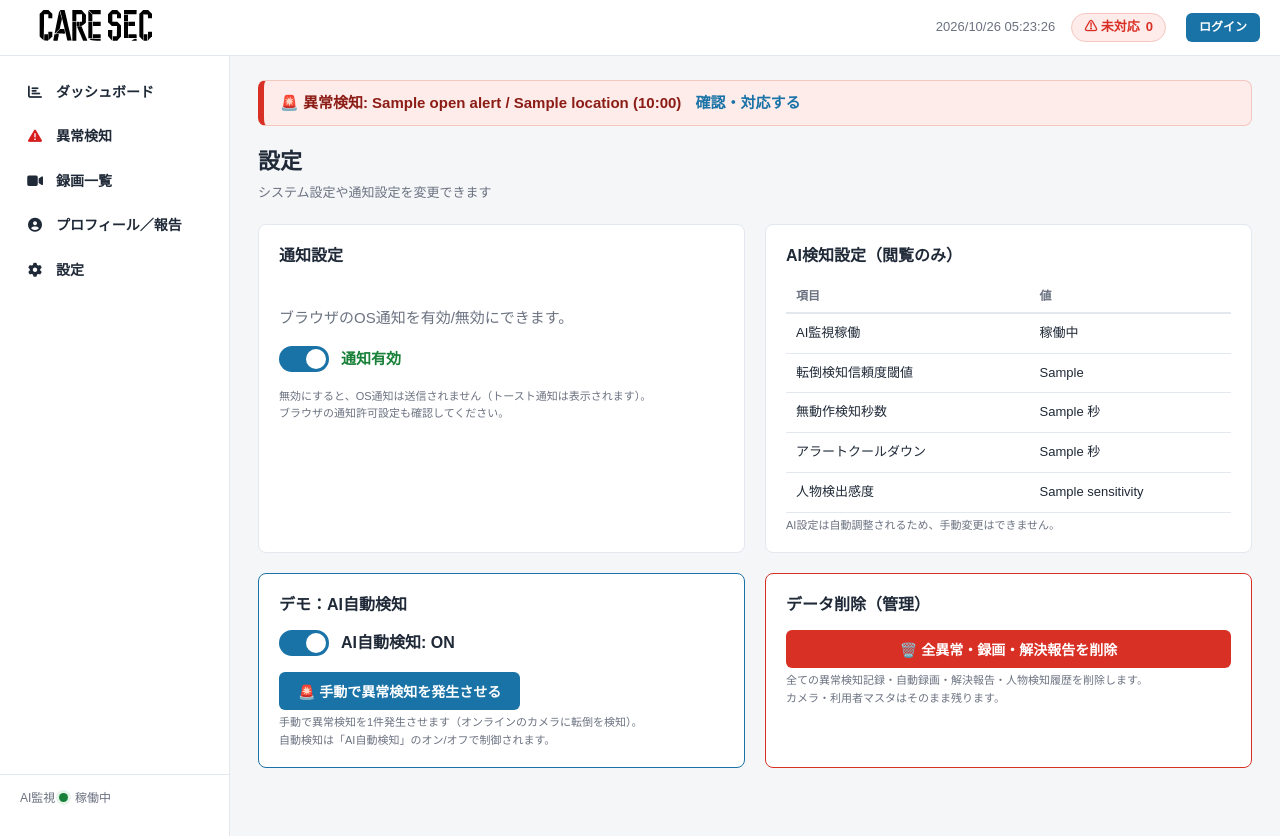
After one commit to AkatukaMasakaze/care_sec, a Django app: template templates/accounts/settings.html in a window 1280 px wide. The commit adds this page. Run offline with Django 3.2, Linux system fonts and the light colour scheme; the template is opened without the code that fills it: most values are stand-ins (such as "Sample title", 1, 10 or a date in 2020).

Commit message:
Add files via upload

```diff
--- a/config/settings.py
+++ b/config/settings.py
@@ -25,7 +25,7 @@ SECRET_KEY = "django-insecure-&lu(+x7n)zh5ju=s3tkb6!86gh92e+b+!a#i_f-@a8300b#e$*
 # SECURITY WARNING: don't run with debug turned on in production!
 DEBUG = True
 
-ALLOWED_HOSTS = ["localhost", "127.0.0.1", "testserver"]
+ALLOWED_HOSTS = ["localhost", "127.0.0.1", "testserver", "153.156.10.130", " 133.106.32.114"]
 
 
 # Application definition
--- a/config/urls.py
+++ b/config/urls.py
@@ -20,6 +20,8 @@ urlpatterns = [
          name="login"),
     path("accounts/logout/", views.logout_view, name="logout"),
     path("accounts/profile/", views.profile, name="profile"),
+    path("accounts/settings/", views.settings_page, name="settings"),
+    path("accounts/settings/action/", views.settings, name="settings_action"),
     path("reports/create/", views.report_create, name="report_create"),
 
 
--- a/static/css/style.css
+++ b/static/css/style.css
@@ -723,6 +723,93 @@ input:checked + .toggle-slider:before {
   opacity: 1;
 }
 
+/* ---------- デモ・危険カード ---------- */
+.camera-grid {
+  display: grid;
+  grid-template-columns: repeat(auto-fill, minmax(340px, 1fr));
+  gap: 18px;
+  margin-bottom: 20px;
+}
+.camera-tile {
+  margin: 0;
+  background: var(--color-surface);
+  border: 1px solid var(--color-border);
+  border-radius: var(--radius);
+  overflow: hidden;
+}
+.camera-tile__screen {
+  position: relative;
+  aspect-ratio: 16 / 9;
+  background: #101418;
+}
+.camera-tile__stream { position: absolute; inset: 0; width: 100%; height: 100%; object-fit: cover; display: block; }
+.camera-tile__placeholder {
+  width: 100%; height: 100%;
+  display: flex; align-items: center; justify-content: center;
+  flex-direction: column;
+  color: #8b95a1; font-size: 14px; text-align: center;
+}
+.camera-tile__overlay { position: absolute; inset: 0; pointer-events: none; }
+.camera-tile__overlay .ai-box {
+  position: absolute;
+  border: 2px solid var(--color-danger);
+  border-radius: 4px;
+  box-shadow: 0 0 0 9999px rgba(217, 48, 37, .08) inset;
+}
+.camera-tile__overlay .ai-box::after {
+  content: attr(data-label);
+  position: absolute;
+  top: -22px; left: -2px;
+  background: var(--color-danger);
+  color: #fff;
+  font-size: 11px;
+  font-weight: 700;
+  padding: 1px 8px;
+  border-radius: 4px 4px 0 0;
+}
+.camera-tile__rec {
+  position: absolute; top: 10px; right: 12px;
+  color: var(--color-danger);
+  font-size: 12px; font-weight: 700;
+  animation: blink 1.6s infinite;
+}
+.camera-tile__ai {
+  position: absolute; top: 10px; left: 12px;
+  background: rgba(26, 115, 167, .85);
+  color: #fff;
+  font-size: 11px; font-weight: 700;
+  padding: 2px 10px;
+  border-radius: 999px;
+}
+@keyframes blink { 0%,100% { opacity: 1; } 50% { opacity: .25; } }
+.camera-tile__meta {
+  display: flex; align-items: center; gap: 8px;
+  padding: 10px 14px;
+  font-size: 13px;
+}
+.camera-tile__meta .chip { margin-left: auto; }
+
+/* ---------- デモカード / 危険カード ---------- */
+.demo-card { border-color: var(--color-primary); }
+.danger-card { border-color: var(--color-danger); }
+.toggle-group {
+  display: flex;
+  align-items: center;
+  gap: 12px;
+  margin-bottom: 16px;
+}
+.toggle-label {
+  font-size: 16px;
+  font-weight: 700;
+  color: var(--color-text);
+}
+.btn--danger {
+  background: var(--color-danger);
+  color: #fff;
+}
+.btn--danger:hover { filter: brightness(.94); }
+.btn--block { width: 100%; }
+
 /* ---------- レスポンシブ ---------- */
 @media (max-width: 900px) {
   .layout {
--- a/static/js/app.js
+++ b/static/js/app.js
@@ -64,7 +64,7 @@
   });
 
   /* ---------- Web Notifications API(OS通知) ---------- */
-  var notificationEnabled = localStorage.getItem('caresec_notifications') !== 'disabled';
+  var notificationEnabled = localStorage.getItem('care_alerts_enabled') !== 'false';
 
   function requestNotificationPermission() {
     if (!('Notification' in window)) {
@@ -76,13 +76,16 @@
       return;
     }
 
-    if (Notification.permission !== 'denied') {
-      Notification.requestPermission().then(function (permission) {
-        if (permission === 'granted') {
-          console.log('通知が許可されました');
-        }
-      });
+    if (Notification.permission === 'denied') {
+      console.log('通知はブロックされています');
+      return;
     }
+
+    Notification.requestPermission().then(function (permission) {
+      if (permission === 'granted') {
+        console.log('通知が許可されました');
+      }
+    });
   }
 
   function sendOSNotification(title, options) {
@@ -108,15 +111,15 @@
     }
   }
 
-  // 初回訪問時に通知許可を要求
-  if (notificationEnabled) {
+  // 初回訪問時に通知許可を要求（一度だけ、許可/拒否済みはスキップ）
+  if (notificationEnabled && Notification.permission === 'default') {
     requestNotificationPermission();
   }
 
-  // 通知設定変更イベント(設定ページから)
+  // 通知設定変更イベント(他タブから)
   window.addEventListener('storage', function (e) {
-    if (e.key === 'caresec_notifications') {
-      notificationEnabled = e.newValue !== 'disabled';
+    if (e.key === 'care_alerts_enabled') {
+      notificationEnabled = e.newValue !== 'false';
     }
   });
 
@@ -258,14 +261,14 @@
 
   if (notificationToggle) {
     // 初期状態を設定
-    var isEnabled = localStorage.getItem('caresec_notifications') !== 'disabled';
+    var isEnabled = localStorage.getItem('care_alerts_enabled') !== 'false';
     notificationToggle.checked = isEnabled;
     updateNotificationStatus(isEnabled);
 
     // トグル変更時
     notificationToggle.addEventListener('change', function () {
       var enabled = this.checked;
-      localStorage.setItem('caresec_notifications', enabled ? 'enabled' : 'disabled');
+      localStorage.setItem('care_alerts_enabled', enabled ? 'true' : 'false');
       updateNotificationStatus(enabled);
 
       if (enabled) {
--- /dev/null
+++ b/templates/accounts/settings.html
@@ -0,0 +1,111 @@
+{% extends "base.html" %}
+
+{% block title %}設定｜CARE SEC 転倒・異常検知システム{% endblock %}
+
+{% block content %}
+<div class="page-header">
+  <h1>設定</h1>
+  <p class="page-header__sub">システム設定や通知設定を変更できます</p>
+</div>
+
+<div class="grid-2">
+  {# ===== 通知設定 ===== #}
+  <section class="card">
+    <div class="card__header">
+      <h2>通知設定</h2>
+    </div>
+    <div class="notification-settings">
+      <p class="muted">ブラウザのOS通知を有効/無効にできます。</p>
+      <div class="notification-toggle">
+        <label class="toggle-switch">
+          <input type="checkbox" id="notification-toggle" checked>
+          <span class="toggle-slider"></span>
+        </label>
+        <span id="notification-status">通知有効</span>
+      </div>
+      <p class="field__help">
+        無効にすると、OS通知は送信されません（トースト通知は表示されます）。<br>
+        ブラウザの通知許可設定も確認してください。
+      </p>
+    </div>
+  </section>
+
+  {# ===== AI設定（閲覧のみ） ===== #}
+  <section class="card">
+    <div class="card__header">
+      <h2>AI検知設定（閲覧のみ）</h2>
+    </div>
+    <table class="table">
+      <thead>
+        <tr><th>項目</th><th>値</th></tr>
+      </thead>
+      <tbody>
+        <tr><td>AI監視稼働</td><td>{{ ai_settings.enabled|yesno:"稼働中,停止中" }}</td></tr>
+        <tr><td>転倒検知信頼度閾値</td><td>{{ ai_settings.fall_threshold }}</td></tr>
+        <tr><td>無動作検知秒数</td><td>{{ ai_settings.stillness_seconds }} 秒</td></tr>
+        <tr><td>アラートクールダウン</td><td>{{ ai_settings.cooldown_seconds }} 秒</td></tr>
+        <tr><td>人物検出感度</td><td>{{ ai_settings.sensitivity }}</td></tr>
+      </tbody>
+    </table>
+    <p class="field__help">AI設定は自動調整されるため、手動変更はできません。</p>
+  </section>
+
+  {# ===== デモ：AI自動検知・手動検知 ===== #}
+  <section class="card demo-card">
+    <div class="card__header">
+      <h2>デモ：AI自動検知</h2>
+    </div>
+    <form method="post" action="{% url 'settings_action' %}" id="demo-form">
+      {% csrf_token %}
+      <input type="hidden" name="action" id="demo-action" value="">
+      <div class="demo-controls">
+        <div class="toggle-group">
+          <label class="toggle-switch">
+            <input type="checkbox" id="ai-auto-toggle"
+                   {% if ai_settings.enabled %}checked{% endif %}
+                   onchange="toggleAI(this)">
+            <span class="toggle-slider"></span>
+          </label>
+          <span class="toggle-label" id="ai-status">
+            {{ ai_settings.enabled|yesno:"AI自動検知: ON,AI自動検知: 停止" }}
+          </span>
+        </div>
+        <button type="button" onclick="submitManualAlert()" class="btn btn--primary">
+          🚨 手動で異常検知を発生させる
+        </button>
+      </div>
+      <p class="field__help">
+        手動で異常検知を1件発生させます（オンラインのカメラに転倒を検知）。<br>
+        自動検知は「AI自動検知」のオン/オフで制御されます。
+      </p>
+    </form>
+    <script>
+      function toggleAI(checkbox) {
+        document.getElementById('demo-action').value = checkbox.checked ? 'toggle_ai_on' : 'toggle_ai_off';
+        document.getElementById('demo-form').submit();
+      }
+      function submitManualAlert() {
+        document.getElementById('demo-action').value = 'manual_alert';
+        document.getElementById('demo-form').submit();
+      }
+    </script>
+  </section>
+
+  {# ===== データ削除（管理） ===== #}
+  <section class="card danger-card">
+    <div class="card__header">
+      <h2>データ削除（管理）</h2>
+    </div>
+    <form method="post" action="{% url 'settings_action' %}" onsubmit="return confirm('本当にすべての異常検知・録画・解決報告を削除しますか？この操作は元に戻せません。');">
+      {% csrf_token %}
+      <button type="submit" name="action" value="clear_all_data" class="btn btn--danger btn--block">
+        🗑️ 全異常・録画・解決報告を削除
+      </button>
+      <p class="field__help">
+        全ての異常検知記録・自動録画・解決報告・人物検知履歴を削除します。<br>
+        カメラ・利用者マスタはそのまま残ります。
+      </p>
+    </form>
+  </section>
+</div>
+{% endblock %}
--- a/templates/base.html
+++ b/templates/base.html
@@ -4,6 +4,7 @@
 <meta charset="utf-8">
 <meta name="viewport" content="width=device-width, initial-scale=1">
 <title>{% block title %}ダッシュボード{% endblock %}｜CARE SEC 転倒・異常検知システム</title>
+<link rel="stylesheet" href="https://cdnjs.cloudflare.com/ajax/libs/font-awesome/6.4.0/css/all.min.css">
 <link rel="stylesheet" href="{% static 'css/style.css' %}">
 {% block extra_head %}{% endblock %}
 </head>
@@ -20,10 +21,11 @@
       <span class="hamburger__line"></span>
       <span class="hamburger__line"></span>
     </button>
-
+    {% comment %} ◉ {% endcomment %}
     <div class="topbar__brand">
-      <span class="topbar__logo" aria-hidden="true">◉</span>
-      <span class="topbar__name">CARE SEC<small>転倒・異常検知システム</small></span>
+      {% comment %} <span class="topbar__logo" aria-hidden="true">😤</span>
+      <span class="topbar__name">CARE SEC<small>転倒・異常検知システム</small></span> {% endcomment %}
+      <img src="{% static 'img/image1.svg' %}" alt="アイコン" style="width: 10em; height: auto;">
     </div>
 
     <div class="topbar__info">
@@ -35,7 +37,7 @@
 
     <div class="topbar__user">
       {% if user.is_authenticated %}
-        <a class="topbar__username" href="{% url 'profile' %}">👤 {{ user.get_full_name|default:user.username }}</a>
+        <a class="topbar__username" href="{% url 'profile' %}"><i class="fa-solid fa-circle-user"></i> {{ user.get_full_name|default:user.username }}</a>
         <form method="post" action="{% url 'logout' %}" class="inline-form">
           {% csrf_token %}
           <button type="submit" class="btn btn--ghost btn--sm">ログアウト</button>
@@ -50,26 +52,30 @@
   <nav class="sidebar" id="sidebar" aria-label="メインメニュー">
     {# モバイル用ロゴ(480px以下で表示) #}
     <div class="sidebar__logo">
-      <span class="sidebar__logo-icon" aria-hidden="true">◉</span>
-      <span class="sidebar__logo-text">CARE SEC</span>
-      <small>転倒・異常検知システム</small>
+      {% comment %} <span class="sidebar__logo-icon" aria-hidden="true">◉</span>
+      <span class="sidebar__logo-text">CARE SEC</span> {% endcomment %}
+      <img src="{% static 'img/file.svg' %}" alt="アイコン" style="width: 14em; height: auto;">
+
     </div>
 
     <ul class="menu">
       <li class="menu__item{% if request.resolver_match.url_name == 'dashboard' %} is-active{% endif %}">
-        <a href="{% url 'dashboard' %}"><span class="menu__icon">🏠</span>ダッシュボード</a>
+        <a href="{% url 'dashboard' %}"><span class="menu__icon"><i class="fa-solid fa-chart-bar"></i></span>ダッシュボード</a>
       </li>
 
       <li class="menu__item{% if request.resolver_match.url_name == 'alert_list' %} is-active{% endif %}">
-        <a href="{% url 'alert_list' %}"><span class="menu__icon">🚨</span>異常検知
+        <a href="{% url 'alert_list' %}"><span class="menu__icon"><i class="fa-solid fa-triangle-exclamation" style="color: rgb(215, 30, 30);"></i></span>異常検知
           <span class="menu__badge" id="sidebar-alert-count"{% if not open_alert_count %} hidden{% endif %}>{{ open_alert_count|default:0 }}</span>
         </a>
       </li>
       <li class="menu__item{% if request.resolver_match.url_name == 'recording_list' %} is-active{% endif %}">
-        <a href="{% url 'recording_list' %}"><span class="menu__icon">🎞</span>録画一覧</a>
+        <a href="{% url 'recording_list' %}"><span class="menu__icon"><i class="fa-solid fa-video"></i></span>録画一覧</a>
       </li>
       <li class="menu__item{% if request.resolver_match.url_name == 'profile' %} is-active{% endif %}">
-        <a href="{% url 'profile' %}"><span class="menu__icon">👤</span>プロフィール／報告</a>
+        <a href="{% url 'profile' %}"><span class="menu__icon"><i class="fa-solid fa-circle-user"></i></span>プロフィール／報告</a>
+      </li>
+      <li class="menu__item{% if request.resolver_match.url_name == 'settings' %} is-active{% endif %}">
+        <a href="{% url 'settings' %}"><span class="menu__icon"><i class="fa-solid fa-gear"></i></span>設定</a>
       </li>
     </ul>
     <div class="sidebar__footer">
```
Also changed, not shown: AWS構成図.md (added, +105 -0 lines), core/views.py (+59 -0 lines), templates/accounts/profile.html (+0 -21 lines), db.sqlite3, static/img/file.svg (added), static/img/image1.svg (added).
